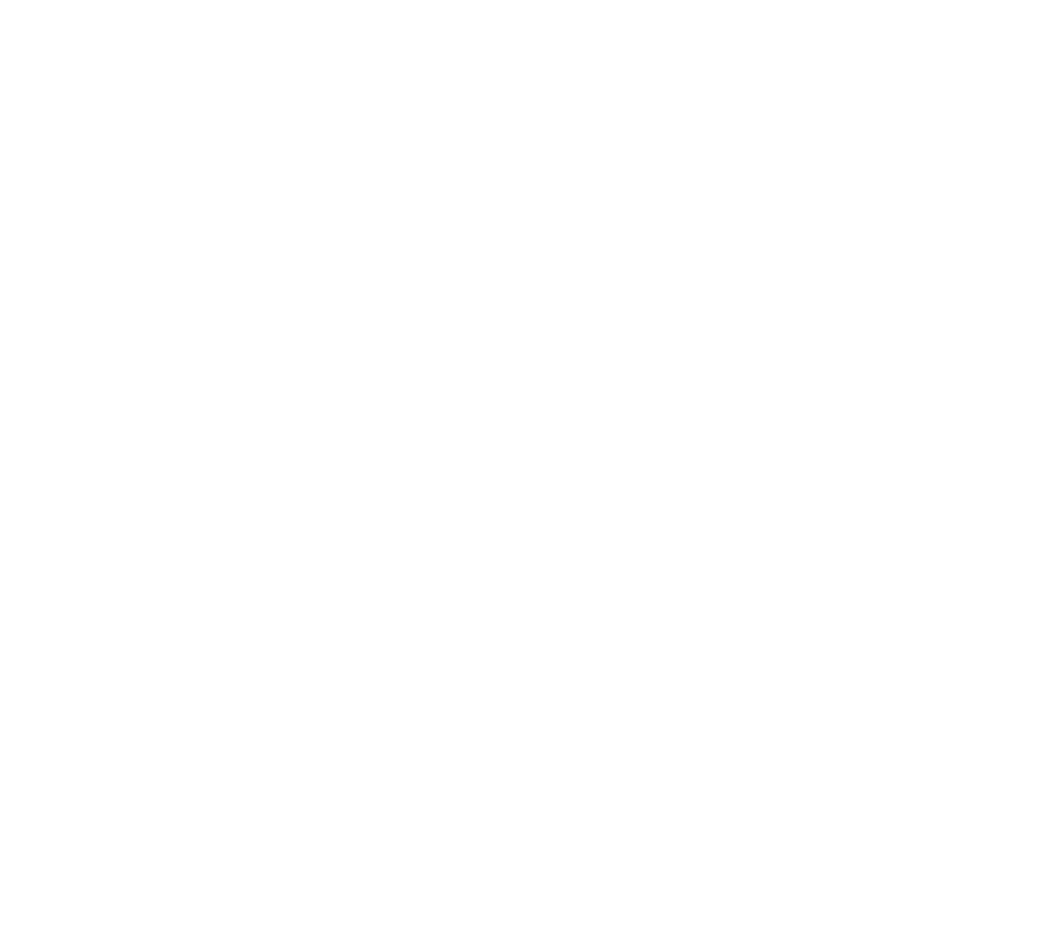
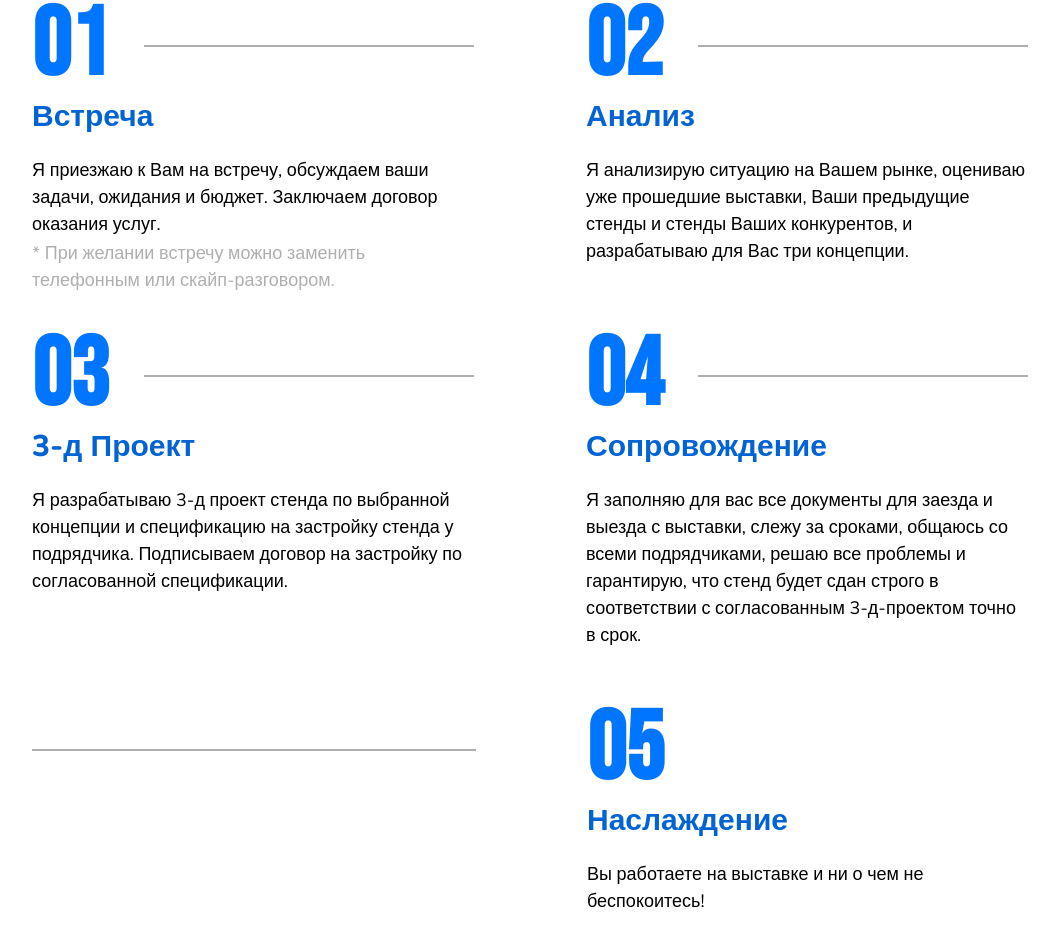
Before and after one commit to AlenaZin/expo, a Vue app in the folder spa/: page / in a window 1280 px wide. Shown: the part 3783-4724 px from the top of the page, without its empty margins (53-1112 px from the left). Before the commit the page ends 3549 px from the top, so only its background shows below. Built offline with nearby package versions, Linux system fonts and the light colour scheme; a web font is replaced by a local one.

Commit message:
Block: Working

```diff
--- a/spa/src/App.vue
+++ b/spa/src/App.vue
@@ -6,6 +6,7 @@
     <Project3D/>
     <Services/>
     <Express/>
+    <Working/>
   </div>
 </template>
 
@@ -17,6 +18,7 @@
   import Project3D from './components/Project3D';
   import Services from './components/Services';
   import Express from './components/Express';
+  import Working from './components/Working';
 
   export default {
     name: 'app',
@@ -27,6 +29,7 @@
       Project3D,
       Services,
       Express,
+      Working,
     },
   };
 </script>
--- a/spa/src/components/Services.vue
+++ b/spa/src/components/Services.vue
@@ -35,7 +35,7 @@
         <div class="services__result">
           <p class="services__result-text">Резульnат:</p>
         </div>
-        <p class="services__result_text">оригинальный стенд без проблем!</p>
+        <p class="services__result_text">Оригинальный стенд без проблем!</p>
         <div class="services__info">
           <p>Срок: мин. 4 недели</p>
           <p>Стоимость: 10% от стоимости стенда</p>
@@ -57,7 +57,7 @@
         <div class="services__result">
           <p class="services__result-text">Резульnат:</p>
         </div>
-        <p class="services__result_text">стенд под ключ!</p>
+        <p class="services__result_text">Стенд под ключ!</p>
         <div class="services__info">
           <p>Срок: мин. 4 недели</p>
           <p>Стоимость: 15% от стоимости стенда</p>
--- /dev/null
+++ b/spa/src/components/Working.vue
@@ -0,0 +1,124 @@
+<template>
+  <div class="working container">
+    <h2 class="working__title">Как я работаю</h2>
+    <div class="working__block">
+
+      <div class="working__pharagraph">
+        <div class="working__pharagraph_namber font-bebas">01</div>
+        <p class="working__pharagraph_subtitle">Встреча</p>
+        <p class="working__pharagraph_text">Я приезжаю к Вам на встречу, обсуждаем ваши задачи, ожидания и бюджет.
+          Заключаем договор оказания услуг.</p>
+        <p class="working__pharagraph_add-text">* При желании встречу можно заменить телефонным или
+          скайп-разговором.</p>
+      </div>
+
+      <div class="working__pharagraph">
+        <div class="working__pharagraph_namber font-bebas">02</div>
+        <p class="working__pharagraph_subtitle">Анализ</p>
+        <p class="working__pharagraph_text">Я анализирую ситуацию на Вашем рынке, оцениваю уже прошедшие выставки, Ваши
+          предыдущие стенды и стенды Ваших конкурентов, и разрабатываю для Вас три концепции.</p>
+      </div>
+
+      <div class="working__pharagraph">
+        <div class="working__pharagraph_namber font-bebas">03</div>
+        <p class="working__pharagraph_subtitle">3-д Проект</p>
+        <p class="working__pharagraph_text">Я разрабатываю 3-д проект стенда по выбранной концепции и спецификацию на
+          застройку стенда у подрядчика. Подписываем договор на застройку по согласованной спецификации.</p>
+      </div>
+
+      <div class="working__pharagraph">
+        <div class="working__pharagraph_namber font-bebas">04</div>
+        <p class="working__pharagraph_subtitle">Сопровождение</p>
+        <p class="working__pharagraph_text">Я заполняю для вас все документы для заезда и выезда с выставки, слежу за
+          сроками, общаюсь со всеми подрядчиками, решаю все проблемы и гарантирую, что стенд будет сдан строго в
+          соответствии с согласованным 3-д-проектом точно в срок.</p>
+      </div>
+    </div>
+
+    <div class="working__pharagraph block-five">
+      <div class="working__pharagraph_namber-five font-bebas">05</div>
+      <p class="working__pharagraph_subtitle">Наслаждение</p>
+      <p class="working__pharagraph_text">Вы работаете на выставке и ни о чем не беспокоитесь!</p>
+    </div>
+  </div>
+</template>
+
+<script>
+  export default {
+    name: 'Working',
+  };
+</script>
+
+<style scoped>
+  .working {
+    margin-top: 130px;
+  }
+  .working__title {
+    font-size:   48px;
+    line-height: 71px;
+    margin-top:      0;
+  }
+  .working__block {
+    display: flex;
+    flex-wrap: wrap;
+  }
+  .working__pharagraph {
+    width: 40%;
+    padding-right: 110px;
+    height: 330px;
+  }
+  .working__pharagraph_namber {
+    position: relative;
+    font-weight: bold;
+    font-size: 96px;
+    line-height: 96px;
+    color: #0075FF;
+  }
+  .working__pharagraph_namber:after {
+    position: absolute;
+    top: 48%;
+    left: 112px;
+    content: "";
+    width: 330px;
+    border: 1px solid #AFAFAF;
+    box-sizing: border-box;
+  }
+  .working__pharagraph_subtitle {
+    font-weight: bold;
+    font-size: 30px;
+    line-height: 44px;
+    color: #0263D4;
+    margin: 0;
+  }
+  .working__pharagraph_text {
+    font-size: 18px;
+    line-height: 27px;
+  }
+  .working__pharagraph_add-text {
+    color: #AFAFAF;
+    font-size: 18px;
+    line-height: 27px;
+    margin-top: -16px;
+  }
+  .block-five {
+    margin-left: 50%;
+    margin-top: 4%;
+    max-height: 230px;
+  }
+  .working__pharagraph_namber-five {
+    position: relative;
+    font-weight: bold;
+    font-size: 96px;
+    line-height: 96px;
+    color: #0075FF;
+  }
+  .working__pharagraph_namber-five:before {
+    position: absolute;
+    top: 48%;
+    right: 555px;
+    content: "";
+    width: 100%;
+    border: 1px solid #AFAFAF;
+    box-sizing: border-box;
+  }
+</style>
```
